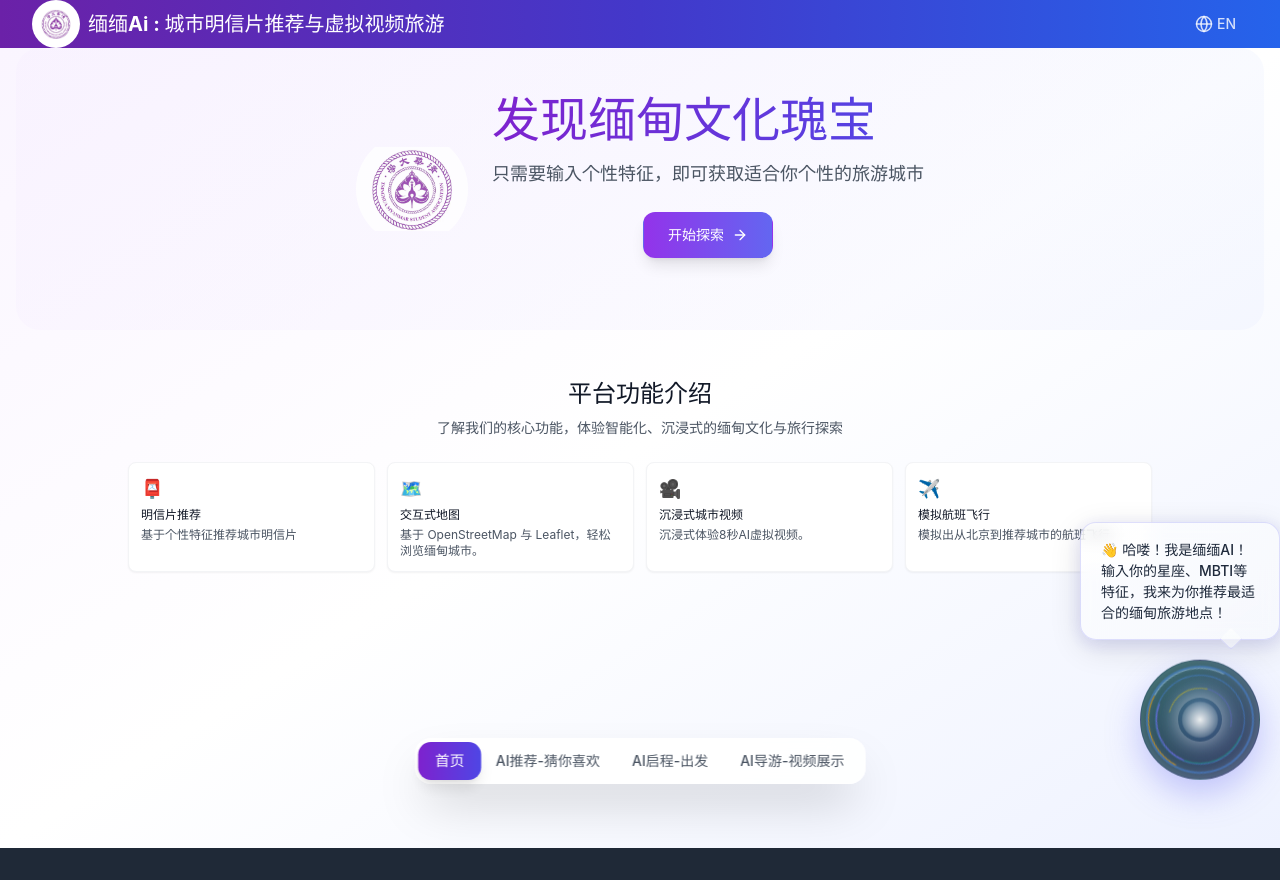
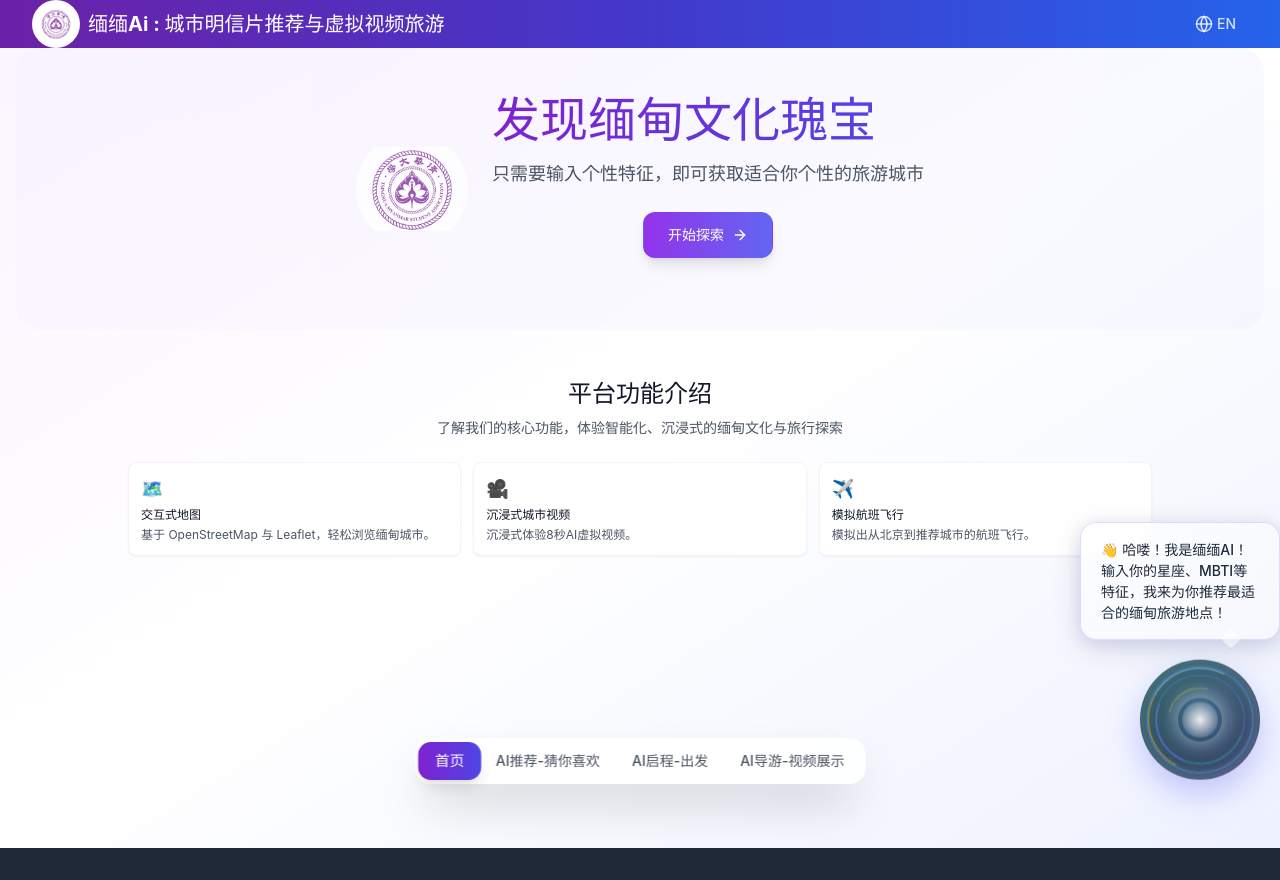
Before and after one commit to FreddyYIn/tsinghuaMmCultureshow, a React (Vite) app: page / in a window 1280 px wide. Built offline with nearby package versions, Linux system fonts and the light colour scheme.

Commit message:
Remove postcard recommendation feature from home page

```diff
--- a/src/pages/Home.tsx
+++ b/src/pages/Home.tsx
@@ -52,12 +52,7 @@
               {t('home.featuresDescription')}
             </p>
           </div>
-          <div className="grid grid-cols-1 sm:grid-cols-2 lg:grid-cols-4 gap-3 mb-6">
-            <div className="p-3 rounded-lg bg-white shadow-sm border border-gray-100">
-              <div className="text-lg mb-1">📮</div>
-              <h3 className="font-semibold text-gray-900 mb-1 text-xs">{t('home.features.postcards.title')}</h3>
-              <p className="text-xs text-gray-600">{t('home.features.postcards.description')}</p>
-            </div>
+          <div className="grid grid-cols-1 sm:grid-cols-2 lg:grid-cols-3 gap-3 mb-6">
             <div className="p-3 rounded-lg bg-white shadow-sm border border-gray-100">
               <div className="text-lg mb-1">🗺️</div>
               <h3 className="font-semibold text-gray-900 mb-1 text-xs">{t('home.features.map.title')}</h3>
```
